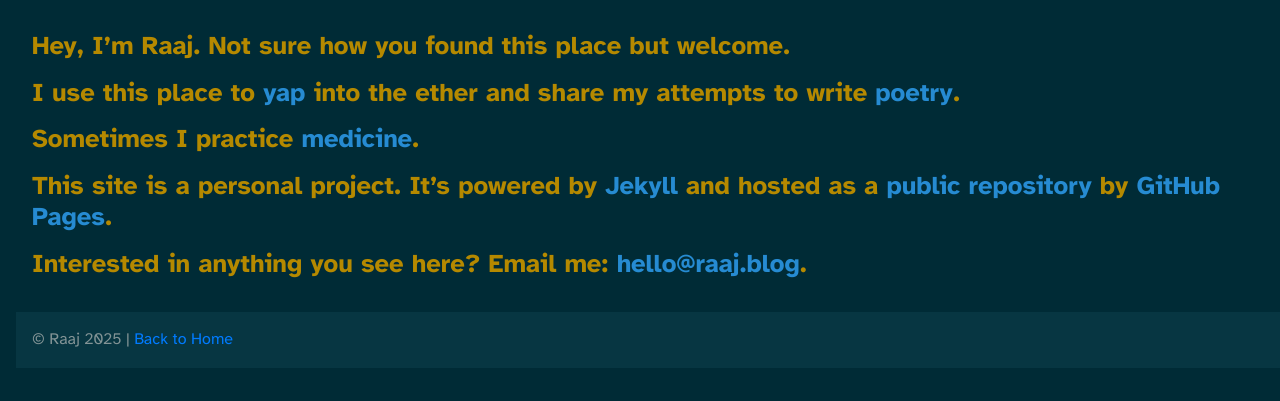
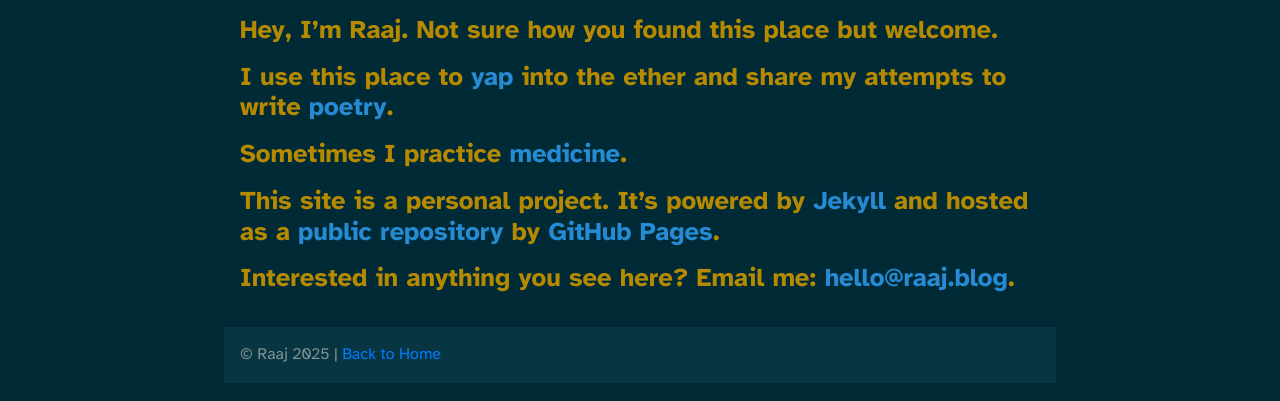
Before and after one commit to itsraaj/itsraaj.github.io, a Jekyll site: the page built from index.md, in a window 1280 px wide. Shown: the top 401 px of the page. Built offline with Jekyll 4.4.1, drawn with Linux system fonts in a browser that asks for light colours.

Commit message:
Update style.css

```diff
--- a/assets/css/style.css
+++ b/assets/css/style.css
@@ -14,7 +14,7 @@ html, body {
   height: 100%; /* Ensure the body takes full height of the viewport */
   margin: 0;
   display: flex;
-  flex-direction: column; /* Flex layout for footer placement */
+  flex-direction: column; /* Flex layout to push footer */
 }
 
 /* Font Import */
@@ -56,7 +56,7 @@ body {
   background-color: #002b36; /* Solarized Dark background */
   color: #839496; /* Solarized main text */
   margin: 0;
-  padding: 1rem;
+  padding: 0;
 }
 
 a {
@@ -99,18 +99,23 @@ article {
 }
 
 main {
-  flex: 1; /* Allow main content to expand and push the footer */
-  padding: 1rem; /* Add 1rem padding for consistent spacing */
+  flex: 1; /* Push the footer down */
+  padding: 1rem; /* Add consistent padding */
   text-align: left; /* Ensure all text is left-aligned */
-  margin: 0; /* Remove margin that could center it unexpectedly */
+  margin: 0 auto; /* Center main content horizontally */
+  width: 100%; /* Ensure the content spans the available width */
+  max-width: 800px; /* Add a readable content width */
 }
 
+/* Footer */
 footer {
   padding: 1rem; /* Matches main content padding */
   background: #073642; /* Footer background */
   color: #839496; /* Footer text color */
-  text-align: left; /* Left-align footer text */
-  width: 100%; /* Span full width */
+  text-align: left; /* Ensure footer text is left-aligned */
+  width: 100%; /* Footer spans the full width */
+  max-width: 800px; /* Match main content width for alignment */
+  margin: 0 auto; /* Align footer with content horizontally */
 }
 
 footer a {
@@ -120,6 +125,24 @@ footer a {
 
 footer a:hover {
   text-decoration: underline;
+}
+
+/* Force Footer to Stay at Bottom */
+html, body {
+  height: 100%;
+}
+
+body {
+  display: flex;
+  flex-direction: column;
+}
+
+main {
+  flex: 1 0 auto; /* Allow main content to grow */
+}
+
+footer {
+  flex-shrink: 0; /* Prevent footer from collapsing */
 }
 
 /* Accessibility Enhancements */
@@ -135,5 +158,6 @@ button:focus {
 @media (max-width: 768px) {
   main, footer {
     padding: 1rem; /* Maintain consistent padding on smaller screens */
+    max-width: 100%; /* Full width for small devices */
   }
 }
```
